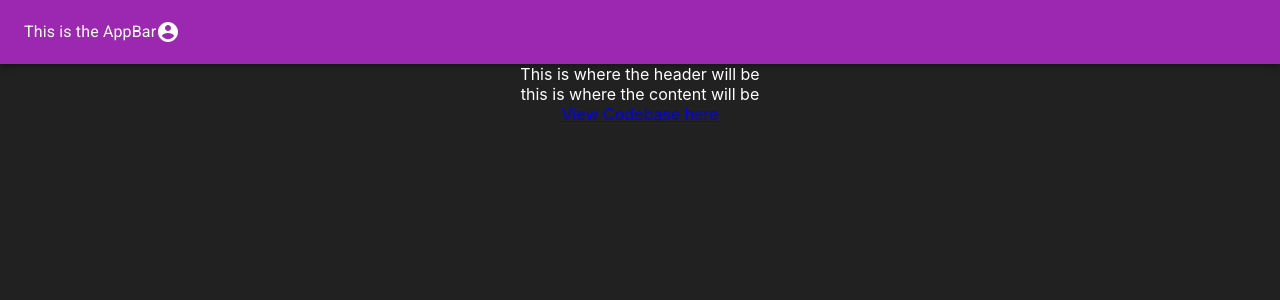
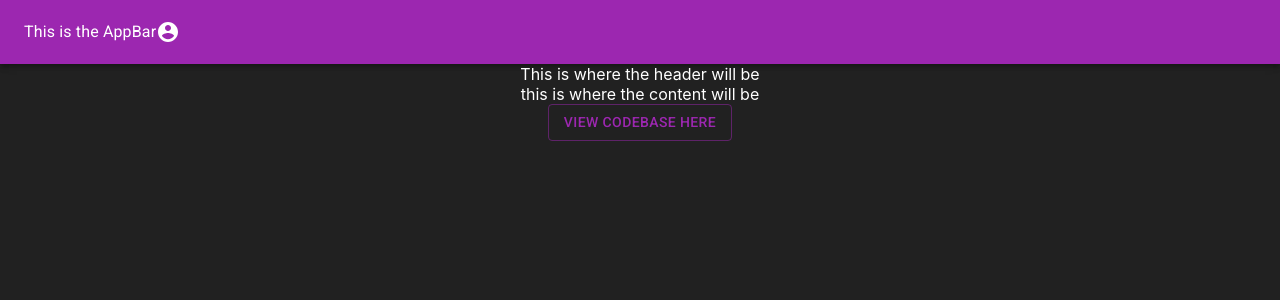
Before and after one commit to loschenbd/markdown-previewer, a React (Create React App) app: page / in a window 1280 px wide. Shown: the top 300 px of the page. Built offline with nearby package versions, Linux system fonts and the light colour scheme.

Commit message:
change a tag to button + style.

```diff
--- a/src/components/app/App.js
+++ b/src/components/app/App.js
@@ -1,7 +1,7 @@
 import React from 'react';
 import './App.css';
 
-import { Grid } from '@material-ui/core'
+import { Grid, Button } from '@material-ui/core'
 import Header from "../header";
 import { Toolbar } from '@material-ui/core'
 
@@ -20,7 +20,7 @@ function App() {
           <Grid xs={0} sm={0}/>
         </Grid>
       </Grid>
-      <a href="https://github.com/loschenbd/markdown-previewer">View Codebase here</a>
+      <Button variant="outlined" color="primary" target="_blank" href="https://github.com/loschenbd/markdown-previewer">View Codebase here</Button>
     </div>
 
   );
```
